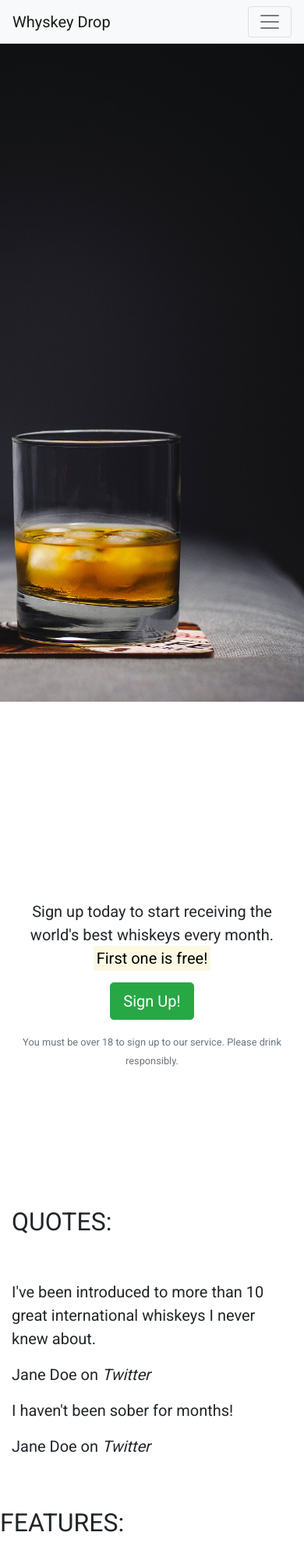
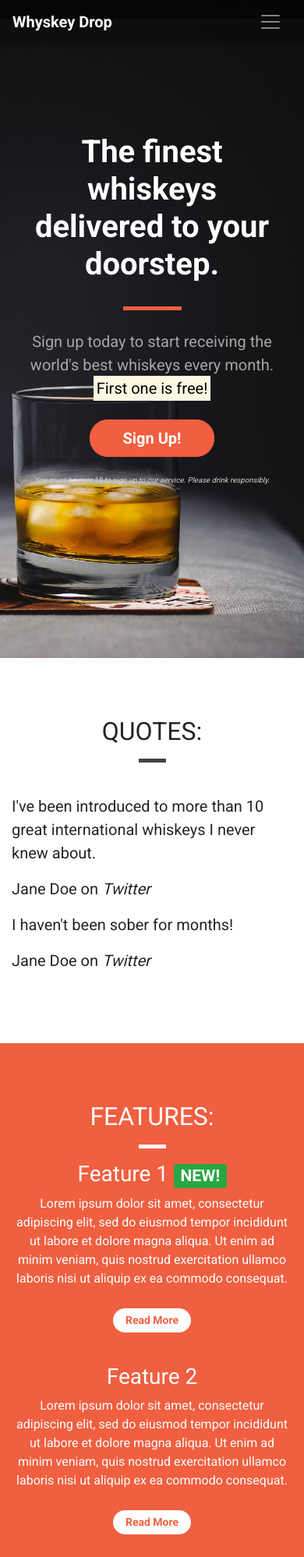
Before and after one commit to EliasOPrado/bootstrap4, a plain HTML site: page index.html in a window 390 px wide. Shown: the top 1997 px of the page at 78% size. Drawn offline with nearby package versions, Linux system fonts and the light colour scheme.

Commit message:
last commit

```diff
--- a/css/style.css
+++ b/css/style.css
@@ -1,9 +1,27 @@
-body{
+body {
     font-family: 'Roboto', sans-serif;
 
 }
 
-.alert-container{}
+.container-wrapper{}
+
+.container-wrapper--red{
+    background-color: #f05f40;
+    color: white;
+}
+
+.alert-container .col-12 {
+    padding-left: 0;
+    padding-right: 0;
+}
+
+.site-wide-alert{
+    border-radius: 0;
+    margin-bottom: 0;
+    padding: 5px 15px;
+    background-color: #eec802;
+    border-color: #eec802;
+}
 
 .callout-container {
     height: 100vh;
@@ -17,21 +35,160 @@ body{
     display: flex;
     align-items: center;
     justify-content: center;
+
+    position: relative;
 }
 
-.quotes-container{}
+.opaque-overlay {
+    position: absolute;
+    top: 0;
+    left: 0;
+    width: 100%;
+    background-color: rgba(0, 0, 0, 0.5);
+}
 
-.features-container{}
+.quotes-container {}
+
+.features-container {}
+
+/*Page headers*/
+
+.page-header{
+    margin-bottom: 0;
+    border-bottom: 0;
+    text-align: center;
+}
+
+page-header h2{
+    margin-top: 0;
+}
+
+.quotes .page-header{
+    margin-bottom: 25px;
+}
+/*Block dividers*/
+
+.block-divider {
+    width: 75px;
+    height: 5px;
+    border: 0;
+    background-color: #444;
+}
+
+.block-divider--orange {
+    background-color: #f05f40;
+}
+
+.block-divider--white{
+    background-color: white;
+}
+
+.block-divider--short {
+    width: 35px;
+}
+
+/*Content containers*/
+
+.content-container{
+    padding-top: 75px;
+    padding-bottom: 75px;
+}
+
+/*navbar*/
+
+.navalert-container {
+    position: absolute;
+    top: 0;
+    left: 0;
+    z-index: 1;
+    padding-left: 0;
+    padding-right: 0;
+}
+
+.navbar {
+    margin-bottom: 0;
+    width: 100%;
+    background-color: rgba(0, 0, 0, .25);
+    border: 0;
+}
+
+.navbar .navbar-toggler {
+    border: 0;
+}
+
+.navbar .navbar-brand {
+    font-weight: bold;
+}
+
+.navbar .navbar-nav a {
+    font-weight: bold;
+}
+
 
 /*Jumbotron*/
 
-.jumbotron{
+.jumbotron {
     background-color: transparent;
 }
 
-.jumbotron-header{
+.jumbotron-header {
     color: white;
     font-weight: bold;
     margin-bottom: 30px;
 
 }
+
+.jumbotron .lead {
+    margin: 25px 0;
+    color: #a7a7a7;
+}
+
+.jumbotron small {
+    font-size: 60%;
+    font-style: italic;
+    color: #d0d0d0;
+}
+
+/*buttons*/
+
+.btn--cta {
+    font-weight: bold;
+    border-radius: 23px;
+    width: 160px;
+}
+
+.btn--red {
+    color: white;
+    background-color: #f05f40;
+    border-color: #f05f40;
+}
+
+.btn--red:hover,
+.btn--red:active,
+.btn--red:focus,
+.btn--red:active:focus {
+    background-color: #df4929;
+    border-color: #df4929;
+    color: white;
+}
+
+.feature{
+    text-align: center;
+    margin-bottom: 40px;
+}
+
+.feature i{
+    margin-bottom: 20px;
+    font-size: 45px;
+    line-height: 45px;
+}
+
+.feature .btn{
+    background-color: white;
+    border-color: white;
+    border-radius: 15px;
+    min-width: 100px;
+    font-weight: bold;
+    margin-top: 10px;
+    color: #f05f40;
+}
--- a/index.html
+++ b/index.html
@@ -14,7 +14,17 @@
 </head>
 
 <body>
-    <nav class="navbar navbar-light bg-light navbar-expand-sm">
+    <div class="container-fluid navalert-container">
+        <div class="container-fluid alert-container">
+            <div class="row d-none d-sm-block">
+                <div class="col-12">
+                    <div class="site-wide-alert alert alert-warning">
+                        <strong>Sale Now On!</strong> We've got a sale on. Get a 12-month subscription for the price of 6! <a href="">See here for details!</a>
+                    </div>
+                </div>
+            </div>
+        </div>
+        <nav class="navbar navbar-dark navbar-expand-sm">
             <a href="/" class="navbar-brand">Whyskey Drop</a>
             <!--buttom compresser for mobile-->
             <button class="navbar-toggler ml-auto" type="button" data-toggle="collapse" data-target="#navbarNavDropdown" aria-controls="navbarNavDropdown" aria-expanded="false" aria-label="Toggle navigation">
@@ -43,28 +53,24 @@
             </div>
             <div class="d-none d-md-block">
                 <p class="navbar-text my-auto mr-2"><i>Great whyskey delivery to your doorstep.!</i></p>
-            <a href="/login">Sign In/Sign Up</a>
+                <a href="/login" class "btn btn--cta btn--red">Sign In/Sign Up</a>
             </div>
         </nav>
- <!--<div class="container alert-container">
-        <div class="row d-none d-sm-block">
-            <div class="col-12">
-                <div class="alert alert-warning">
-                    <strong>Sales Now On!</strong> We've got a sale on.Get a 12-month Subscription for 6! <a href=""> See here for details!</a>
     </div>
-            </div>
-        </div>
-    </div> -->
-    <div class="container-fluid callout-container"></div>
+
+    <div class="container-fluid callout-container">
         <!-- Callout -->
+        <div class="opaque-overlay">&nbsp;</div>
         <div class="row">
-        <div class="col-12 my-5">
+            <div class="col-12 ">
                 <section class="callout jumbotron text-center">
                     <h1 class="jumbotron-header">The finest whiskeys delivered to your doorstep.</h1>
-                <p class="lead">Sign up today to start receiving the world's best whiskeys every month. <s class="d-none d-sm-inline">€19.99</s>
+                    <hr class="block-divider block-divider--orange">
+                    <p class="lead">Sign up today to start receiving the world's best whiskeys every month.
+                        <s class="d-none d-sm-inline">€19.99</s>
                         <span class="d-inline d-sm-none"><br></span>
                         <strong><mark>First one is free!</mark></strong></p>
-                <p><button class="btn btn-lg btn-success" data-toggle="modal" data-target="#signUpModal">Sign Up!</button></p>
+                    <p><button class="btn btn-lg btn--cta btn--red" data-toggle="modal" data-target="#signUpModal">Sign Up!</button></p>
                     <p class="text-muted"><small>You must be over 18 to sign up to our service. Please drink responsibly.</small></p>
                 </section>
             </div>
@@ -73,11 +79,13 @@
     </div>
 
     <!-- Quotes -->
-    <div class="container quotes-container">
+    <div class="container-wrapper">
+        <div class="container quotes-container content-container">
             <section class="quotes">
                 <div class="row">
-                <div class="col-12 my-5">
+                    <div class="col-12 page-header">
                         <h2 class="text-uppercase">Quotes:</h2>
+                        <hr class="block-divider block-divider--short">
                     </div>
                 </div>
                 <div class="row">
@@ -111,33 +119,36 @@
             </section>
             <!-- /.quotes -->
         </div>
+    </div>
 
     <!-- Features -->
-    <div class="features-container">
+    <div class="container-wrapper container-wrapper--red">
+        <div class=" container features-container content-container">
             <section class="features">
                 <div class="row">
-                <div class="col-12 my-5">
+                    <div class="col-12 page-header">
                         <h2 class="text-uppercase">Features:</h2>
+                        <hr class="block-divider block-divider--short block-divider--white">
                     </div>
                 </div>
                 <div class="row">
                     <div class="col-12 col-md-6 col-lg-4">
                         <div class="feature">
-                        <h3><i class="fas fa-gift d-none d-sm-inline"></i> Feature 1 <span class="badge badge-success">NEW!</span></h3>
+                            <h3><i class="fas fa-gift d-none d-sm-block"></i> Feature 1 <span class="badge badge-success">NEW!</span></h3>
                             <p>Lorem ipsum dolor sit amet, consectetur adipiscing elit, sed do eiusmod tempor incididunt ut labore et dolore magna aliqua. Ut enim ad minim veniam, quis nostrud exercitation ullamco laboris nisi ut aliquip ex ea commodo consequat.</p>
                             <p><a class="btn btn-sm btn-default" href="">Read More</a></p>
                         </div>
                     </div>
                     <div class="col-12 col-md-6 col-lg-4">
                         <div class="feature">
-                        <h3><i class="fas fa-credit-card d-none d-sm-inline"></i> Feature 2</h3>
+                            <h3><i class="fas fa-credit-card d-none d-sm-block"></i> Feature 2</h3>
                             <p>Lorem ipsum dolor sit amet, consectetur adipiscing elit, sed do eiusmod tempor incididunt ut labore et dolore magna aliqua. Ut enim ad minim veniam, quis nostrud exercitation ullamco laboris nisi ut aliquip ex ea commodo consequat.</p>
                             <p><a class="btn btn-sm btn-default" href="">Read More</a></p>
                         </div>
                     </div>
                     <div class="col-12 d-md-none d-lg-block col-lg-4">
                         <div class="feature">
-                        <h3><i class="fas fa-times-circle d-none d-sm-inline"></i> Feature 3</h3>
+                            <h3><i class="fas fa-times-circle d-none d-sm-block"></i> Feature 3</h3>
                             <p>Lorem ipsum dolor sit amet, consectetur adipiscing elit, sed do eiusmod tempor incididunt ut labore et dolore magna aliqua. Ut enim ad minim veniam, quis nostrud exercitation ullamco laboris nisi ut aliquip ex ea commodo consequat.</p>
                             <p><a class="btn btn-sm btn-default" href="">Read More</a></p>
                         </div>
@@ -145,6 +156,7 @@
                 </div>
             </section>
             <!-- /.features-->
+        </div>
     </div>
 
 
```
Lines whose indentation alone changed are shown as unchanged.
